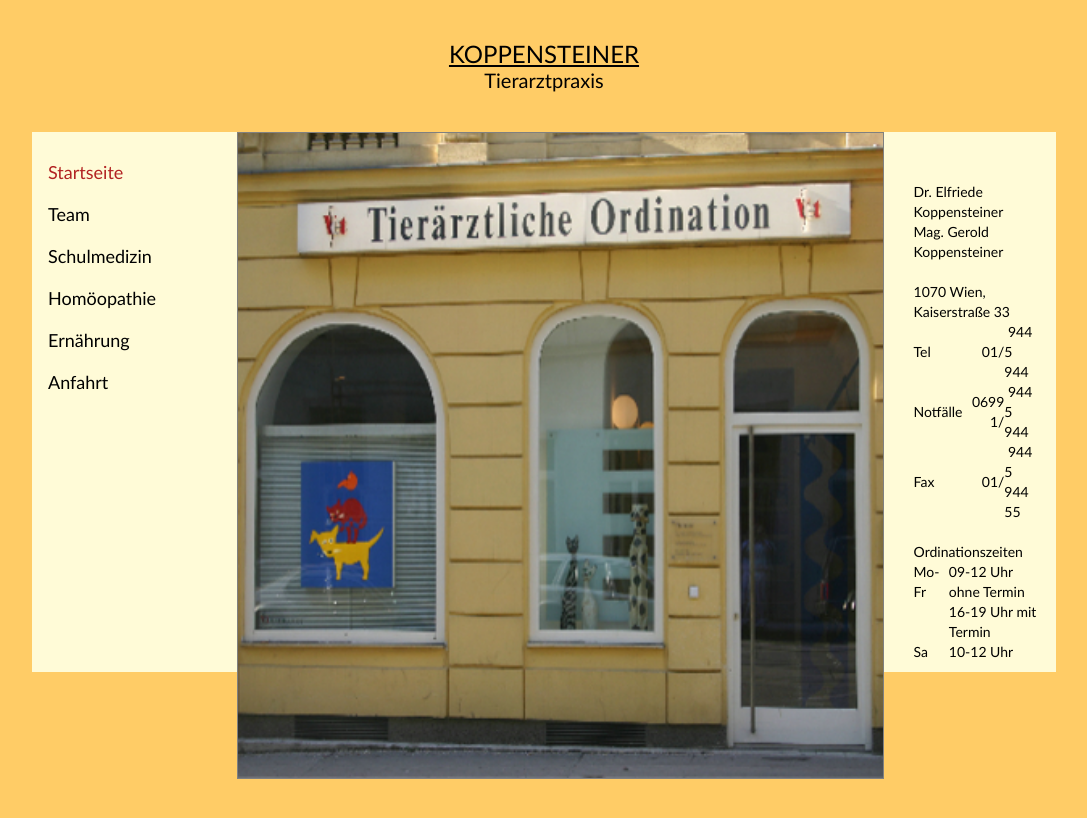
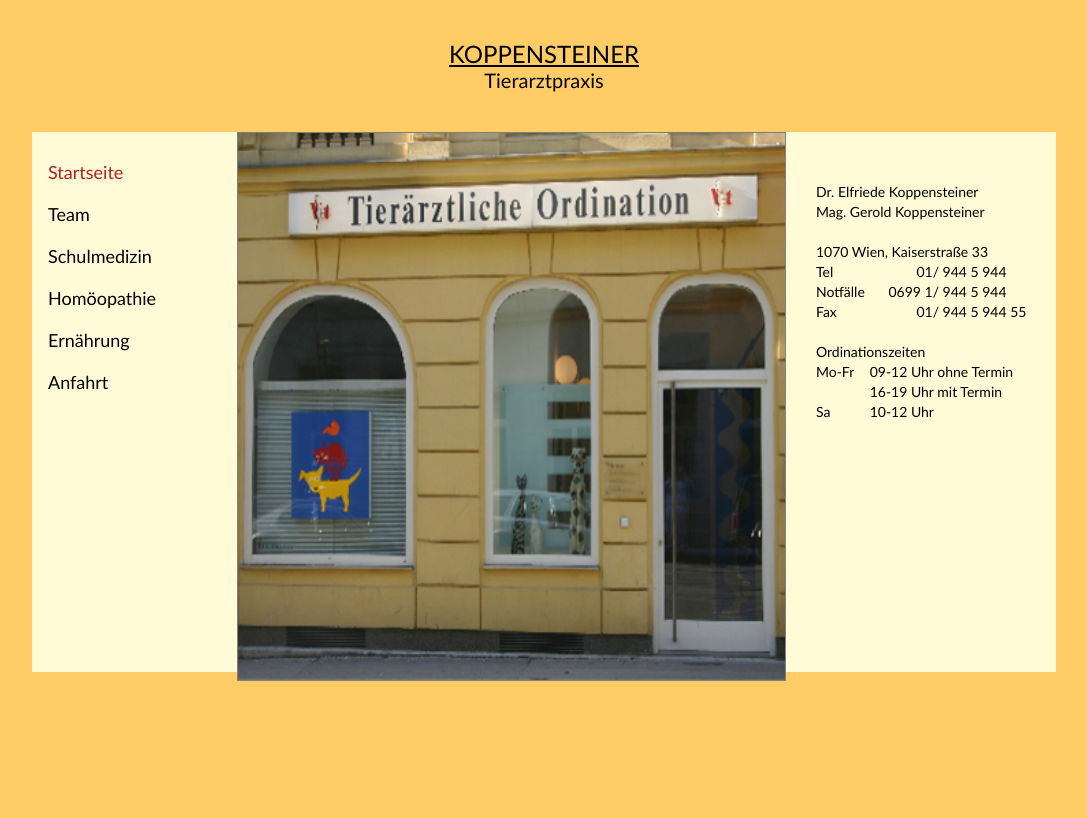
Before and after one commit to richardtraindl/tierarztpraxis-kaiserstrasse.at, a Jekyll site: the page built from index.html, in a window 1280 px wide. Shown: the top 818 px of the page, without its empty margins (96-1183 px from the left). Built offline with Jekyll 4.4.1, drawn with Linux system fonts in a browser that asks for light colours.

Commit message:
Update desktop3.css

```diff
--- a/styles/desktop3.css
+++ b/styles/desktop3.css
@@ -71,7 +71,7 @@ header p {
 
 .index-content1 {
 	padding: 0px 10px 0px 10px;
-	width: 704%;
+	width: 70%;
 }
 
 .index-content2 {
```
